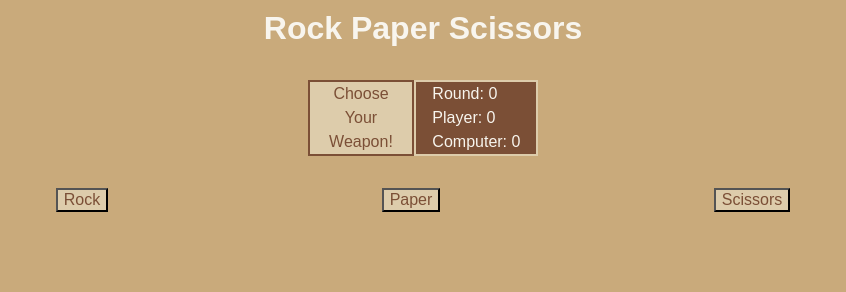
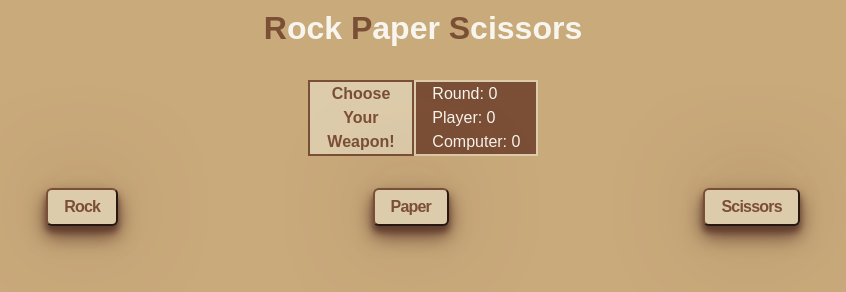
Before and after one commit to ProjectDunk05/rock-paper-scissors, a plain HTML site: page index.html in a window 1280 px wide. Shown: the whole page, without its empty margins (217-1063 px from the left). Drawn offline with Linux system fonts and the light colour scheme.

Commit message:
add button styling and change color of the strong elements in the header

```diff
--- a/style.css
+++ b/style.css
@@ -82,6 +82,10 @@ body {
     color: var(--clr-light);
   }
 
+  strong {
+    color: var(--clr-copper700);
+  }
+
   .information {
     display: flex;
     justify-content: center;
@@ -98,6 +102,7 @@ body {
     color: var(--clr-copper700);
     border: solid 0.125rem;
     border-color: var(--clr-copper700);
+    font-weight: 600;
   }
 
  .scoreboard {
@@ -116,9 +121,24 @@ body {
 
  .result {
   text-align: center;
+  color: var(--clr-light);
+  font-weight: 600;
  }
 
  button {
   background-color: var(--clr-copper200);
   color: var(--clr-copper700);
+  font-weight: 600;
+  text-decoration: none;
+  letter-spacing: -0.05em;
+  padding: 0.5em 1em;
+  border-radius: 6px;
+  border-color: var(--clr-copper700);
+  box-shadow: 0 10px 20px rgb(99 63 48), 0 6px 6px rgb(99 63 48), 0 0 100px -10px rgb(99 63 48);
+  transition: transform 0.3s, box-shadow 0.3s;
  }
+
+ button:hover {
+  transform: translateY(-5px);
+  box-shadow: 0 14px 28px rgb(99 63 48), 0 10px 10px rgb(99 63 48), 0 0 120px -10px rgb(99 63 48);
+ }
```
